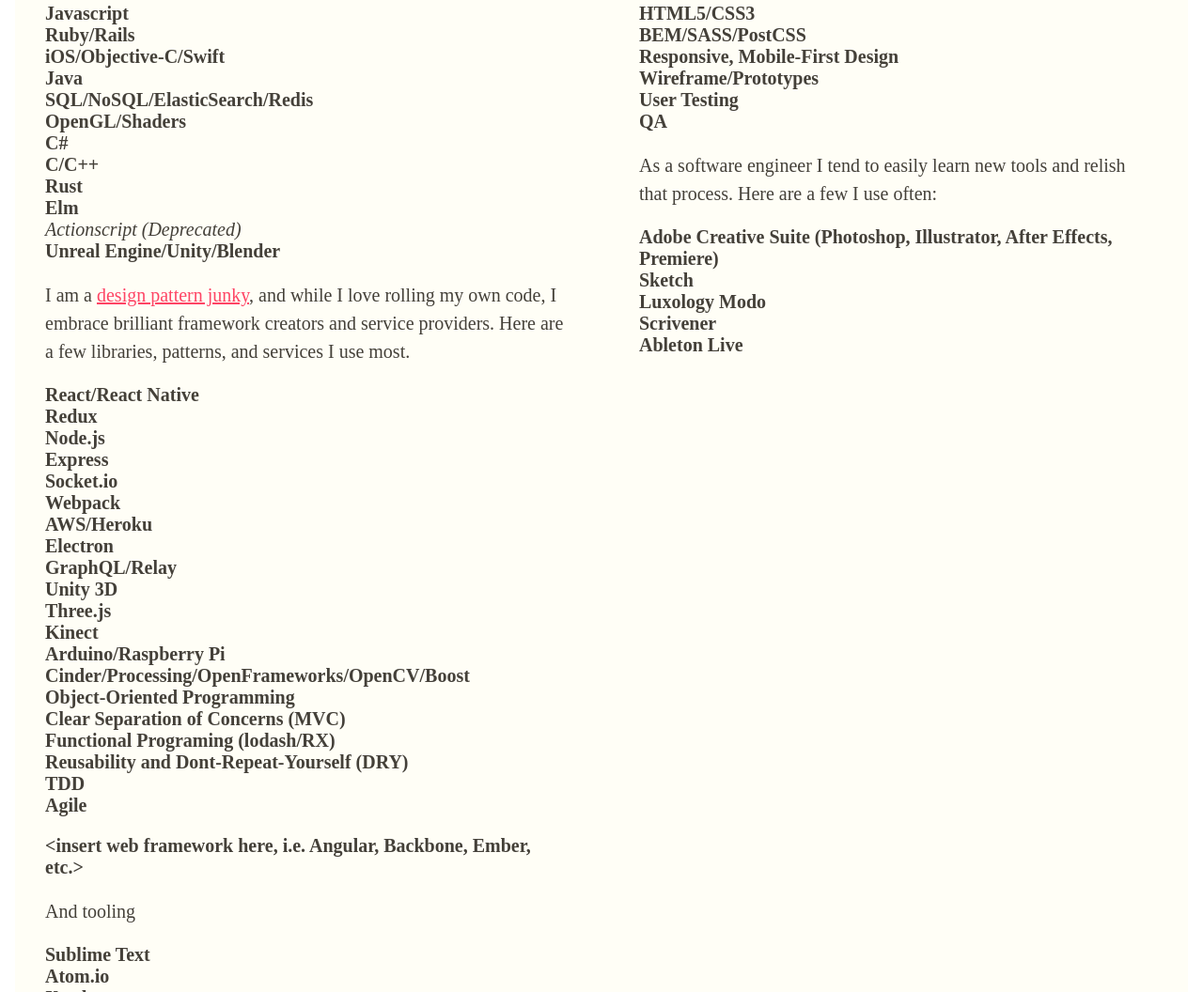
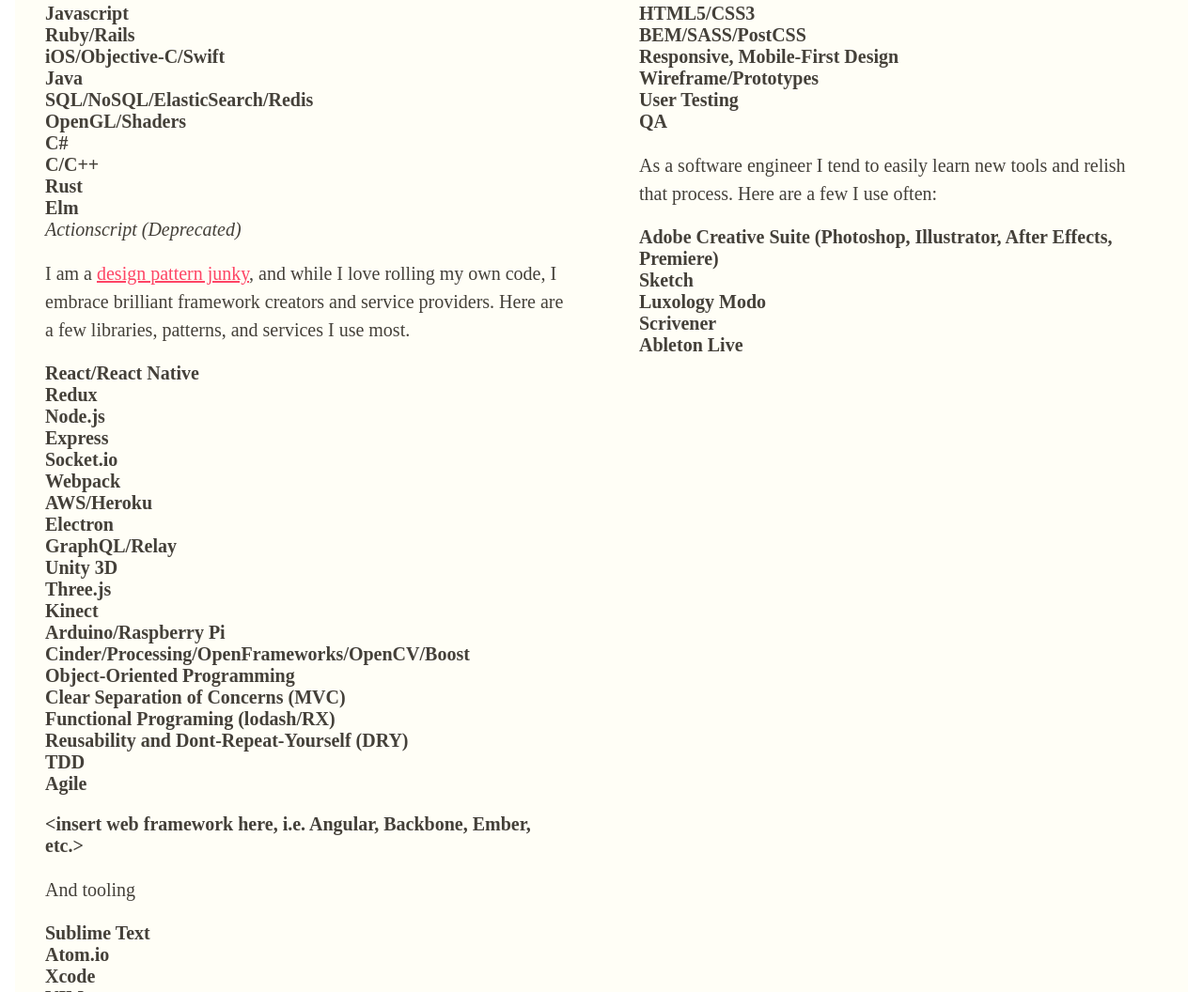
Before and after one commit to jslauthor/jslauthor.github.io, a website: page index.html in a window 1280 px wide. Shown: the part 6071-7127 px from the top of the page at 94% size. Drawn offline with nearby package versions, Linux system fonts and the light colour scheme.

Commit message:
updated portfolio

```diff
--- a/index.html
+++ b/index.html
@@ -190,7 +190,6 @@
               <li>Rust</li>
               <li>Elm</li>
               <li><span class="skills_deprecated">Actionscript (Deprecated)<span></li>
-              <li>Unreal Engine/Unity/Blender
             </ul>
             <p>I am a <a href="https://en.wikipedia.org/wiki/Software_design_pattern" target="_blank">design pattern junky</a>, and while I love rolling my own code, I embrace brilliant framework creators and service providers. Here are a few libraries, patterns, and services I use most.</p>
             <ul class="skills__list">
```
